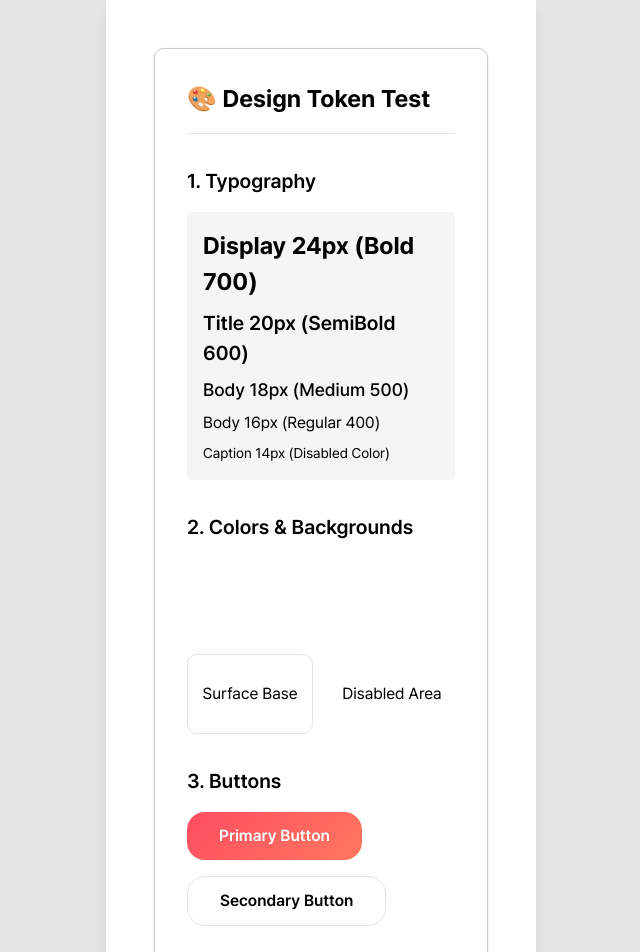
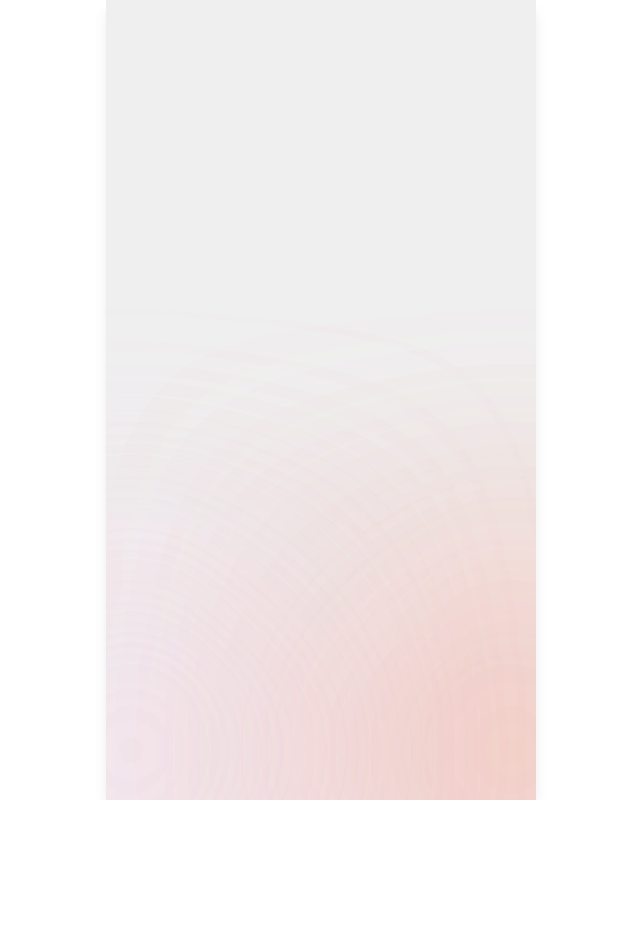
Before and after one commit to COMAtching/COMAtching5_FE, a Next.js app: page / in a window 1280 px wide. Shown: the top 952 px of the page, without its empty margins (319-959 px from the left). After the commit the page ends 800 px from the top, so only its background shows below. Built offline with nearby package versions, Linux system fonts and the light colour scheme.

Commit message:
feat: Blur 컴포넌트 추가 및 배경색 추가

```diff
--- a/app/layout.tsx
+++ b/app/layout.tsx
@@ -1,6 +1,7 @@
 import type { Metadata } from "next";
 import localFont from "next/font/local";
 import "./globals.css";
+import Blur from "@/components/common/Blur";
 
 const pretendard = localFont({
   src: "./fonts/PretendardVariable.woff2",
@@ -38,9 +39,10 @@ export default function RootLayout({
   return (
     <html lang="ko" className={pretendard.variable}>
       <body
-        className={`${pretendard.className} flex justify-center bg-white antialiased md:bg-gray-100`}
+        className={`${pretendard.className} antialiase flex justify-center bg-white`}
       >
-        <div className="min-h-dvh w-full overflow-x-hidden bg-white px-4 text-black md:max-w-[430px] md:shadow-lg">
+        <div className="bg-background-app-base relative min-h-dvh w-full overflow-x-hidden px-4 text-black md:max-w-[430px] md:shadow-lg">
+          <Blur />
           {children}
         </div>
       </body>
--- a/app/page.tsx
+++ b/app/page.tsx
@@ -1,63 +1,9 @@
+import Blur from "@/components/common/Blur";
+
 export default function Home() {
   return (
-    <div className="bg-surface-base flex min-h-screen items-center justify-center font-sans">
-      <main className="flex min-h-screen w-full max-w-3xl flex-col items-center gap-8 px-8 py-12">
-        {/* 토큰 테스트 섹션 */}
-        <div className="w-full space-y-8 rounded-lg border border-gray-200 bg-white p-8 shadow-sm">
-          <h1 className="text-24-700 text-brand-black border-b pb-4">
-            🎨 Design Token Test
-          </h1>
-
-          {/* 1. Typography */}
-          <section className="space-y-4">
-            <h2 className="text-20-600">1. Typography</h2>
-            <div className="space-y-2 rounded bg-gray-50 p-4">
-              <p className="text-24-700">Display 24px (Bold 700)</p>
-              <p className="text-20-600">Title 20px (SemiBold 600)</p>
-              <p className="text-18-500">Body 18px (Medium 500)</p>
-              <p className="text-16-400">Body 16px (Regular 400)</p>
-              <p className="text-14-400 text-disabled">
-                Caption 14px (Disabled Color)
-              </p>
-            </div>
-          </section>
-
-          {/* 2. Colors & Backgrounds */}
-          <section className="space-y-4">
-            <h2 className="text-20-600">2. Colors & Backgrounds</h2>
-            <div className="grid grid-cols-2 gap-4">
-              <div className="bg-brand-secondary-pink flex h-20 items-center justify-center rounded-lg text-white">
-                Pink Secondary
-              </div>
-              <div className="bg-brand-primary-orange flex h-20 items-center justify-center rounded-lg text-white">
-                Orange Primary
-              </div>
-              <div className="bg-surface-base border-light flex h-20 items-center justify-center rounded-lg border">
-                Surface Base
-              </div>
-              <div className="bg-disabled text-disabled flex h-20 items-center justify-center rounded-lg">
-                Disabled Area
-              </div>
-            </div>
-          </section>
-
-          {/* 3. Buttons */}
-          <section className="space-y-4">
-            <h2 className="text-20-600">3. Buttons</h2>
-            <div className="flex flex-wrap gap-4">
-              <button className="bg-button-primary text-white text-16-600 rounded-2xl px-8 py-3 transition-opacity hover:opacity-90">
-                Primary Button
-              </button>
-              <button className="bg-button-slate text-brand-black border-light text-16-600 rounded-2xl border px-8 py-3">
-                Secondary Button
-              </button>
-              <button className="bg-button-disabled text-disabled text-16-400 cursor-not-allowed rounded-2xl px-8 py-3">
-                Disabled Button
-              </button>
-            </div>
-          </section>
-        </div>
-      </main>
-    </div>
+    <main>
+      <Blur />
+    </main>
   );
 }
--- /dev/null
+++ b/components/common/Blur.tsx
@@ -0,0 +1,14 @@
+import React from "react";
+
+const Blur = () => {
+  return (
+    <div className="pointer-events-none absolute top-0 left-0 z-0 h-full w-full overflow-hidden">
+      {/* orange blur - right */}
+      <div className="bg-background-app-blur-bottom-right absolute -right-[50px] -bottom-[50px] z-1 h-[200px] w-[150px] rounded-full opacity-100 blur-[140px]" />
+      {/* pink blur - left */}
+      <div className="bg-background-app-blur-bottom-left absolute -bottom-[50px] -left-[50px] z-1 h-[200px] w-[150px] rounded-full opacity-100 blur-[140px]" />
+    </div>
+  );
+};
+
+export default Blur;
```
